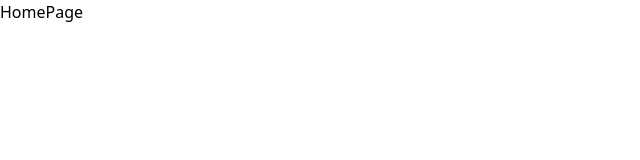
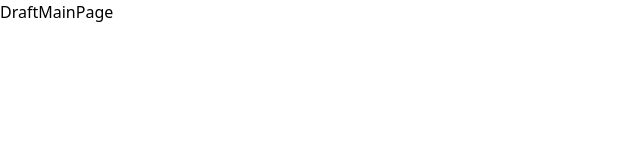
Before and after one commit to IvanMedvedovskyi/react-fastify-draft, a Next.js app in the folder client/: page / in a window 1280 px wide. Shown: the top 160 px of the page, without its empty margins (0-640 px from the left). Built offline with nearby package versions, Linux system fonts and the light colour scheme.

Commit message:
feat: implemented main page

```diff
--- /dev/null
+++ b/client/src/app/components/index.ts
@@ -0,0 +1 @@
+export * from "./zzz-draft";
--- /dev/null
+++ b/client/src/app/components/zzz-draft/DraftMainPage.tsx
@@ -0,0 +1,7 @@
+import React from "react";
+
+const DraftMainPage = () => {
+  return <div>DraftMainPage</div>;
+};
+
+export { DraftMainPage };
--- /dev/null
+++ b/client/src/app/components/zzz-draft/index.ts
@@ -0,0 +1 @@
+export * from "./DraftMainPage";
--- a/client/src/app/page.tsx
+++ b/client/src/app/page.tsx
@@ -1,3 +1,9 @@
+import { DraftMainPage } from "./components";
+
 export default function Home() {
-  return <div>HomePage</div>;
+  return (
+    <div>
+      <DraftMainPage />
+    </div>
+  );
 }
```
